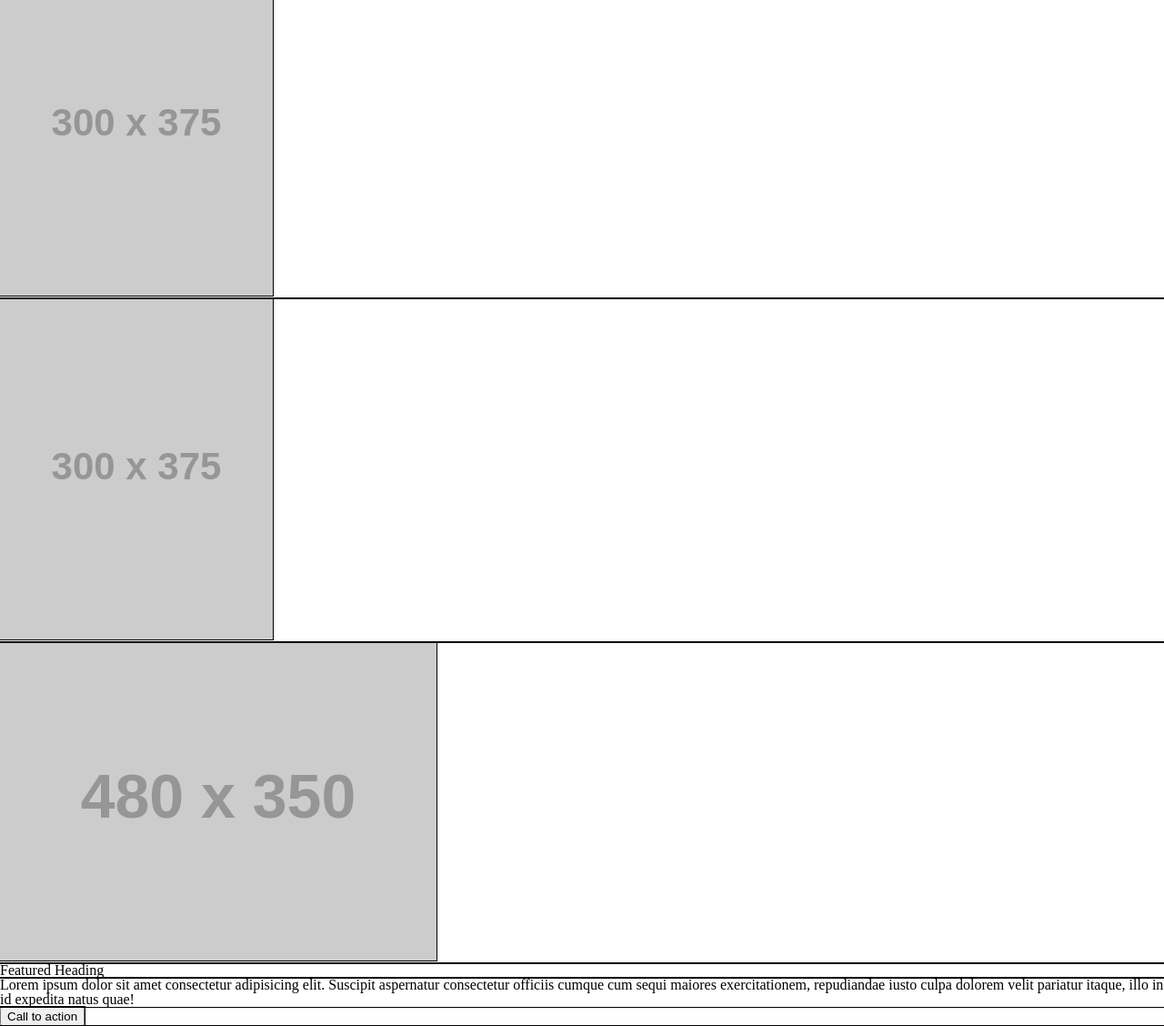
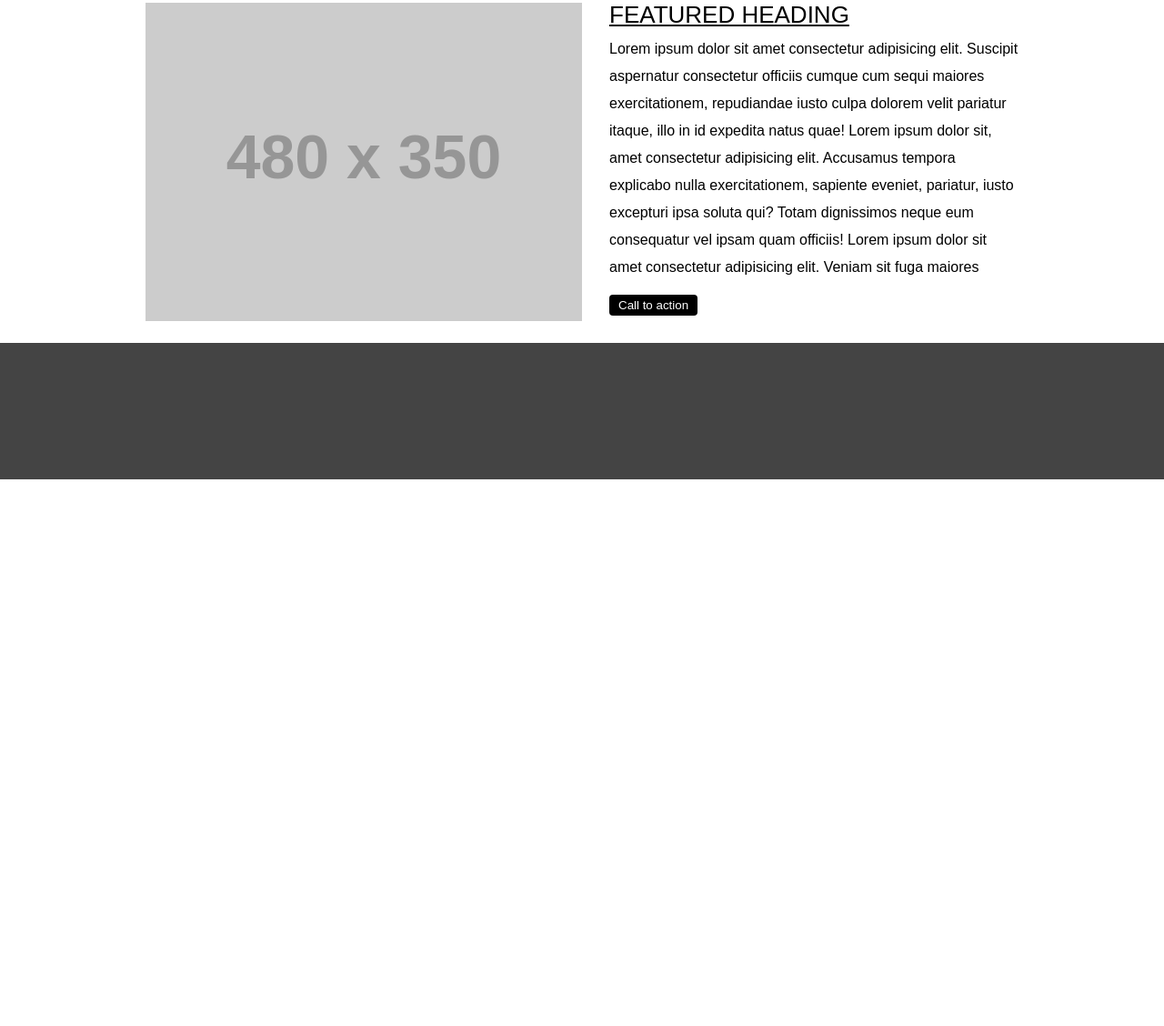
Before and after one commit to nvnivas/wireframe-build, a plain HTML site: page index.html in a window 1280 px wide. Shown: the part 1008-2136 px from the top of the page at 91% size. After the commit the page ends 1535 px from the top, so only its background shows below. Drawn offline with Linux system fonts and the light colour scheme; placeholder pictures from the web are drawn by us.

Commit message:
added styles

```diff
--- a/index.html
+++ b/index.html
@@ -35,7 +35,7 @@
       </section>
       <section class="right">
         <h2>Featured Heading</h2>
-        <p>Lorem ipsum dolor sit amet consectetur adipisicing elit. Suscipit aspernatur consectetur officiis cumque cum sequi maiores exercitationem, repudiandae iusto culpa dolorem velit pariatur itaque, illo in id expedita natus quae!</p>
+        <p>Lorem ipsum dolor sit amet consectetur adipisicing elit. Suscipit aspernatur consectetur officiis cumque cum sequi maiores exercitationem, repudiandae iusto culpa dolorem velit pariatur itaque, illo in id expedita natus quae! Lorem ipsum dolor sit, amet consectetur adipisicing elit. Accusamus tempora explicabo nulla exercitationem, sapiente eveniet, pariatur, iusto excepturi ipsa soluta qui? Totam dignissimos neque eum consequatur vel ipsam quam officiis! Lorem ipsum dolor sit amet consectetur adipisicing elit. Veniam sit fuga maiores consequuntur esse, vero, asperiores, ex cumque consequatur deserunt libero! Tenetur quae, nam aliquam minima laborum magni quo nesciunt. Lorem ipsum dolor sit amet, consectetur adipisicing elit. Voluptatibus in adipisci mollitia labore incidunt vel autem ea qui repudiandae, sint veniam porro officiis explicabo exercitationem eligendi assumenda? Reiciendis, possimus illum.</p>
 
         <button>Call to action</button>
       </section>
--- a/style.css
+++ b/style.css
@@ -1,3 +1,87 @@
 * {
-  outline:  1px solid black;;
+  /* outline:  1px dotted green;; */
 }
+
+body {
+  font-family: Arial, Helvetica, sans-serif;
+}
+/* base styles */
+a {
+  text-decoration: none;
+  color: white;
+}
+
+/* site styles */
+header {
+  background: black;
+  height: 100px;
+}
+
+header section {
+  width: 960px;
+  margin: 0 auto;
+}
+
+header img {
+  float: left;
+  margin-right: 50px;
+  margin-top: 20px;
+}
+
+header nav li{
+  /* margin-left: 20px; */
+  display: inline-block;
+  margin-right: 30px;
+  margin-top: 30px;
+}
+
+main {
+  width: 960px;
+  margin: 20px auto;
+}
+
+
+.sub-banners li{
+  float: left;
+  margin: 30px 30px 30px 0;
+
+}
+
+.sub-banners li:last-child {
+  margin-right: 0;
+}
+
+.left {
+  float: left;
+  margin-right: 30px;
+}
+
+.right h2 {
+  font-size: 26px;
+  text-transform: uppercase;
+  text-decoration: underline;
+  margin-bottom:  10px;
+}
+
+
+.right p {
+  line-height: 30px;
+  height: 275px;
+  overflow: auto;
+}
+
+.right button {
+  border: none;
+  padding:  4px 10px;
+  background-color: #000;
+  color: #fff;
+  border-radius: 4px;
+  margin-top: 10px;
+
+}
+
+footer {
+  background: #444;
+  height: 150px;
+  margin-top: 30px;
+}
```
